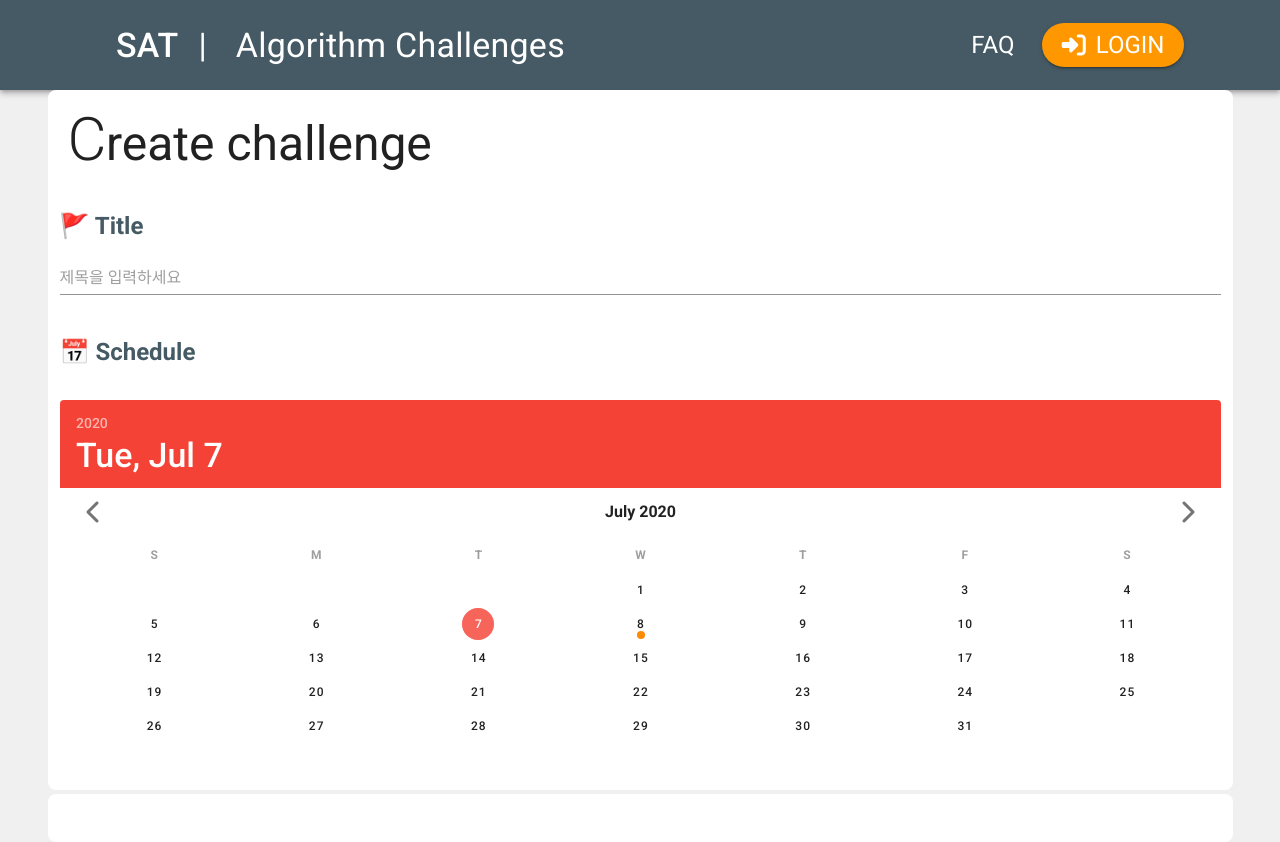
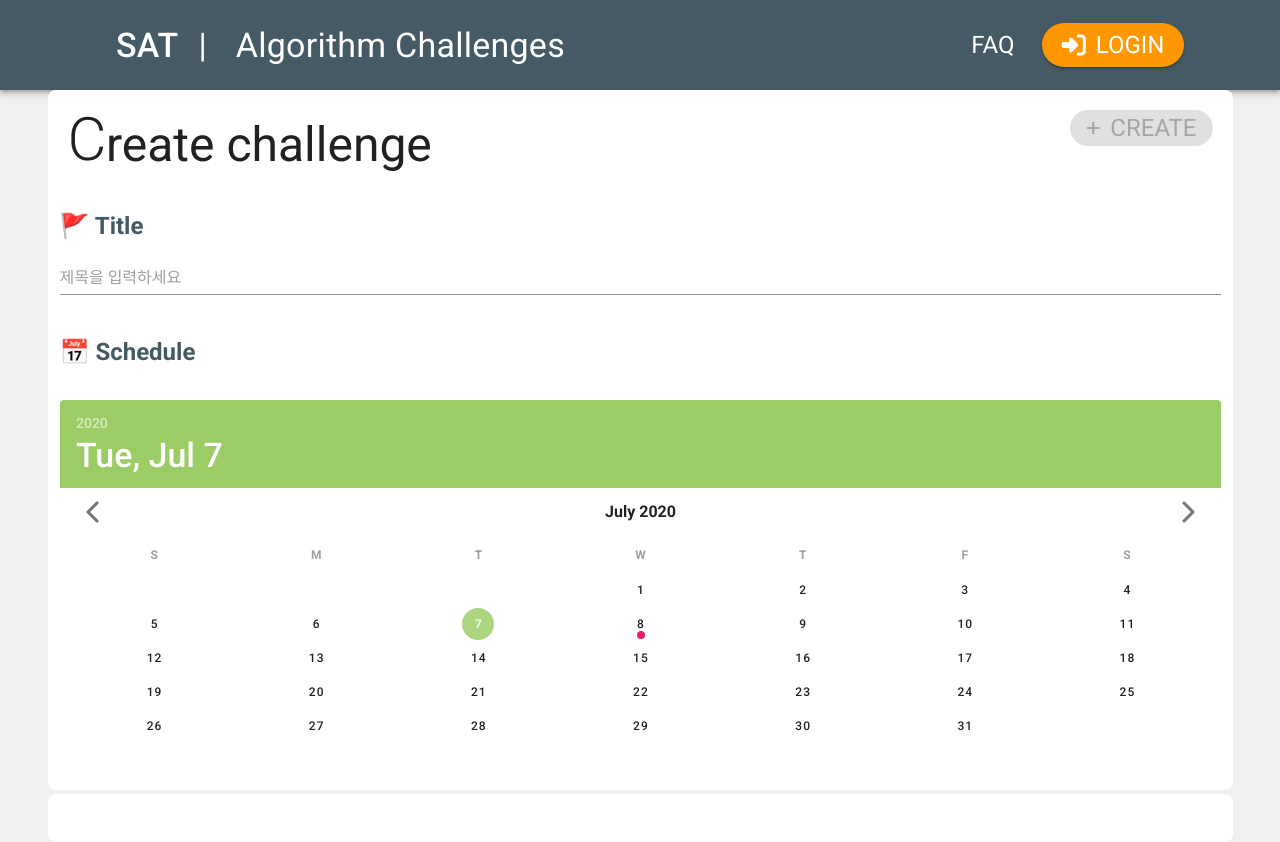
Before and after one commit to dlfdyd96/satChallenge, a Vue app in the folder front/: page /create-challenge in a window 1280 px wide. Built offline with nearby package versions, Linux system fonts and the light colour scheme.

Commit message:
[Client] Create Challenge 끝, Home Challcne 불러오기 예정 & [Server]Model 의존성 제거 예정... ㅠㅠㅠㅠㅠㅠㅠ

```diff
--- a/front/src/store/index.js
+++ b/front/src/store/index.js
@@ -29,7 +29,7 @@ export default new Vuex.Store({
     LOGOUT (state) {
       state.accessToken = null
       delete localStorage.accessToken
-    },
+    }
   },
   actions: {
     LOGIN ({commit}, {email, password}) {
--- a/front/src/views/CreateChallenge.vue
+++ b/front/src/views/CreateChallenge.vue
@@ -1,15 +1,37 @@
 <template>
   <div class="home">
+    <v-form
+      ref="bodyForm"
+      v-model="bodyForm"
+    >
       <v-container>
-      <v-row class="white rounded-lg"
+        <v-row
+          class="white rounded-lg"
           align="center"
         >
           <v-col cols="12">
-          <div class="pa-2">
+            <div class="d-flex pa-2">
               <span class="text-h2">C</span>
+              <div class="d-flex align-end">
                 <span class="text-h3">reate challenge</span>
               </div>
+              <v-spacer></v-spacer>
+              <v-btn
+                rounded color="light-green lighten-1"
+                class="white--text text-md-h5 text-sm-h6 text-h6"
+                :disabled="!bodyForm"
+                @click="onCreateChallenge"
+              >
+                <v-icon class="mr-2" small>
+                  fas fa-plus
+                </v-icon>
+                <span>
+                  create
+                </span>
+              </v-btn>
+            </div>
           </v-col>
+
           <v-col cols="12">
             <div class="my-2 text-h5 font-weight-bold blue-grey--text text--darken-2">
               🚩 Title
@@ -19,6 +41,8 @@
             <v-text-field
               placeholder="제목을 입력하세요"
               class="py-0 my-0"
+              v-model="challengeTitle"
+              :rules="[rules.required]"
             ></v-text-field>
           </v-col>
           <v-col cols="12">
@@ -30,7 +54,7 @@
             <div class="d-flex justify-center">
               <!-- 달력 -->
               <v-date-picker
-              color="red"
+                color="light-green lighten-1"
                 v-model="picker"
                 full-width
                 show-current
@@ -80,7 +104,7 @@
                           <v-col cols="9" class="ma-0 pa-0">
                             <v-text-field
                               dense
-                            v-model="selectedItem.link"
+                              v-model="selectedItem.url"
                               :rules="[rules.required]"
                             ></v-text-field>
                           </v-col>
@@ -154,7 +178,7 @@
                     </v-btn>
                   </v-card-title>
                   <v-card-subtitle>
-                  Link : {{item.link}}
+                    Link : {{item.url}}
                   </v-card-subtitle>
                   <v-card-text>
                     <div>
@@ -170,36 +194,41 @@
           </v-col>
         </v-row>
       </v-container>
+    </v-form>
   </div>
 </template>
 
 <script>
+import axios from 'axios'
+import { mapActions } from 'vuex'
+
 export default {
   data() {
     return {
+      // challenge
+      challengeTitle : '',
+
       // 달력
       picker : new Date().toISOString().substr(0, 10),
       quizzes : [{
         day : '2020-07-08',
         title : 'A+B 문제',
-        link : 'http://acmicpc.net',
+        url : 'http://acmicpc.net',
         description : '산술 연산',
       },{
         day : '2020-07-08',
         title : 'A+B 문제',
-        link : 'http://acmicpc.net',
+        url : 'http://acmicpc.net',
         description : '산술 연산',
       },
       ],
-
-
 
       // dialog
       dialog : false,
       selectedItem : {
         day : '',
         title : '',
-        link : '',
+        url : '',
         description : '',
       },
         //form
@@ -209,6 +238,9 @@ export default {
       },
         //edit
       editFlag : false,
+
+      // createChallenge
+      bodyForm : false,
     }
   },
   computed: {
@@ -221,6 +253,7 @@ export default {
     }
   },
   methods: {
+    ...mapActions(['ME']),
     dateFunctionEvents (date) { // 날짜 하나하나 다 검사하는 거네...
       const [year, month, day] = date.split('-')
       // console.log(date)
@@ -240,7 +273,7 @@ export default {
         if(yearItem === year && monthItem === month && dayItem === day){
           console.log('추가됨', date)
           // return ['red']
-          flag = true;
+          flag = 'pink';
         }
       });
       return flag;
@@ -253,6 +286,9 @@ export default {
     },
     onSubmit() {
       this.quizzes.push({...this.selectedItem})
+      this.quizzes.sort((a, b) => {
+        return new Date(a.day) - new Date(b.day)
+      })
       this.onClose();
     },
     onClose() {
@@ -270,6 +306,57 @@ export default {
       this.quizzes[this.editFlag] = {...this.selectedItem}
       this.editFlag = false;
       this.onClose();
+    },
+    async onCreateChallenge () {
+      /*
+        1. Challenge Model을 만들고
+        2. 등록했던 quizzes 들을 만들었던 challnge model 의 _id를 참조하여 넣는다.
+      */
+      // 1
+
+      let diff = Math.abs(new Date(this.quizzes[0].day).getTime() - new Date(this.quizzes[this.quizzes.length - 1].day).getTime())
+      const weeks = Math.ceil( ( Math.ceil(diff/(1000*3600*24) ) ) / 7)
+      const problems = this.quizzes.length
+
+      const challenge = {
+        title : this.challengeTitle,
+        startedAt : new Date(this.quizzes[0].day),
+        img : '',
+        weeks,
+        problems,
+      };
+
+
+      let challengeId = ''
+      await axios.post(`${process.env.VUE_APP_SERVER_DOMAIN}/challenge/create`, challenge)
+      .then((res) => {
+        console.log(res);
+        challengeId = res.data.newChallenge._id;
+      })
+      .catch((err) => {
+        console.dir(err);
+        window.alert(err);
+        return;
+      })
+
+      // 2. 모든 문제들을 challenge id에 연결하여 db register
+      this.quizzes.forEach(quiz => {
+        quiz["challenge"] = challengeId
+        axios.post(`${process.env.VUE_APP_SERVER_DOMAIN}/quiz/create`, quiz)
+        .then((res) => {
+          console.log(res)
+        })
+        .catch((err) => {
+          console.dir(err)
+          let msg = err.response.data.err.errors
+          if(msg)
+            window.alert(msg)
+          return;
+        })
+      })
+
+      // home 으로 이동
+      this.$router.push('/');
     }
   },
   created () {
--- a/front/src/views/Home.vue
+++ b/front/src/views/Home.vue
@@ -75,6 +75,7 @@
 import Profile from '../components/Profile';
 import Language from '../components/Language';
 import Challenge from '../components/ChallengeItem';
+import axios from 'axios'
 
 export default {
   name: 'Home',
@@ -88,6 +89,18 @@ export default {
       languageComplete: false,
     }
   },
+  created () {
+    axios.get(`${process.env.VUE_APP_SERVER_DOMAIN}/challenge`)
+    .then((res) => {
+      console.log(res)
+    })
+    .catch((err) => {
+      console.dir(err)
+      let msg = err.response.data.err.errors
+      if(msg)
+        window.alert(msg)
+    })
+  },
 }
 </script>
 
```
Lines whose indentation alone changed are shown as unchanged.
